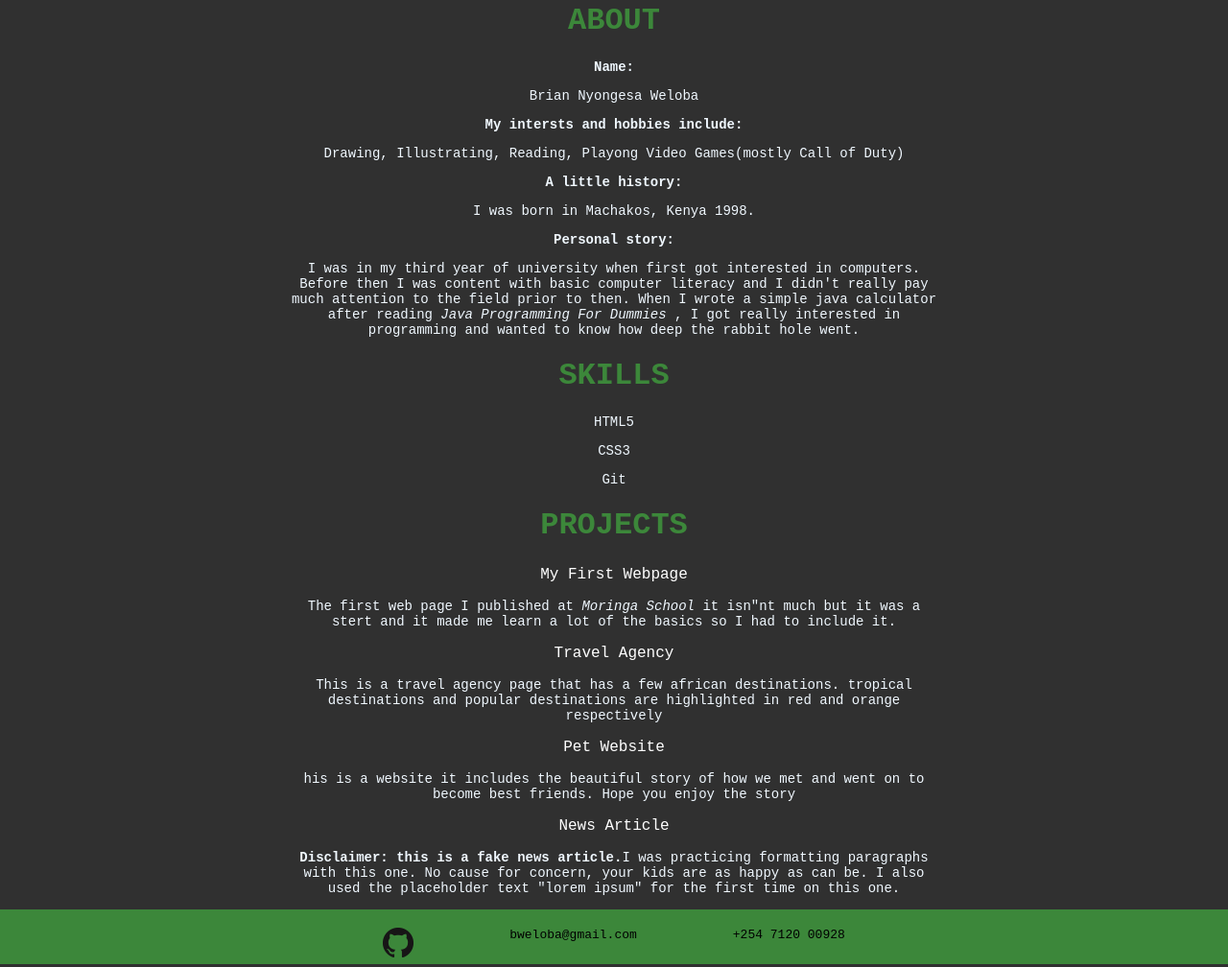
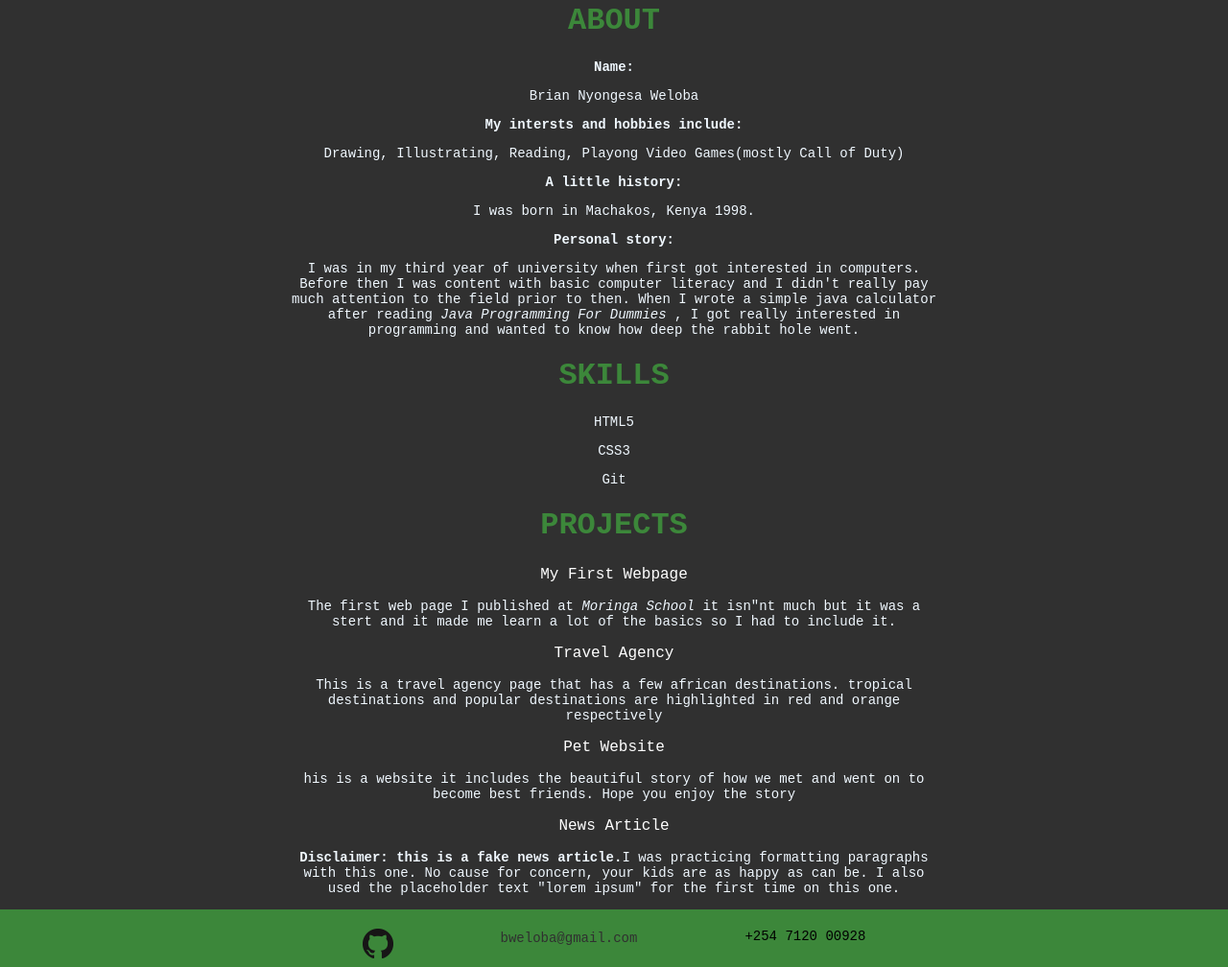
Before and after one commit to Brian-Weloba/Portfolio-landing-page, a plain HTML site: page index.html in a window 1280 px wide. Shown: the part 1066-2074 px from the top of the page at 96% size. Drawn offline with Linux system fonts and the light colour scheme.

Commit message:
fix hover on footer and style header

```diff
--- a/css/styles.css
+++ b/css/styles.css
@@ -33,6 +33,7 @@ div.bottom {
     display: flex;
     justify-content: center;
     font-family: monospace;
+    font-size: 14px;
 }
 
 div.bt {
@@ -56,7 +57,7 @@ body {
 a.head:link,
 a.head:visited {
     background-color: #3c873a;
-    color: white;
+    color: #303030;
     padding: 2px 2px;
     padding-left: 12px;
     padding-right: 12px;
@@ -68,6 +69,25 @@ a.head:visited {
 a.head:hover,
 a.head:active {
     background-color: #303030;
+    color: blanchedalmond;
+}
+
+a.foot:link,
+a.foot:visited {
+    background-color: #3c873a;
+    color: #303030;
+    padding: 2px 2px;
+    padding-left: 12px;
+    padding-right: 12px;
+    text-align: center;
+    text-decoration: none;
+    display: inline-block;
+}
+
+a.foot:hover,
+a.foot:active {
+    background-color: #303030;
+    color: blanchedalmond;
 }
 
 .container {
--- a/index.html
+++ b/index.html
@@ -79,7 +79,7 @@
             </p>
         </div>
         <div class="bt">
-            <p>bweloba@gmail.com</p>
+            <p><a class="foot" href="mailto: bweloba@gmail.com">bweloba@gmail.com</a></p>
         </div>
         <div class="bt">
             <p>+254 7120 00928</p>
```
